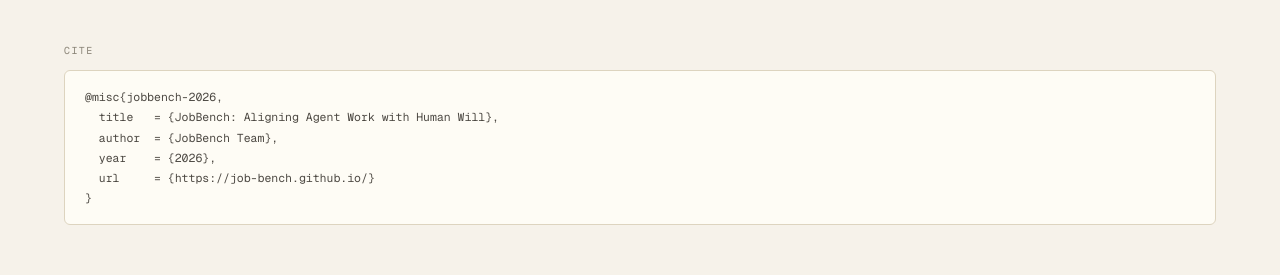
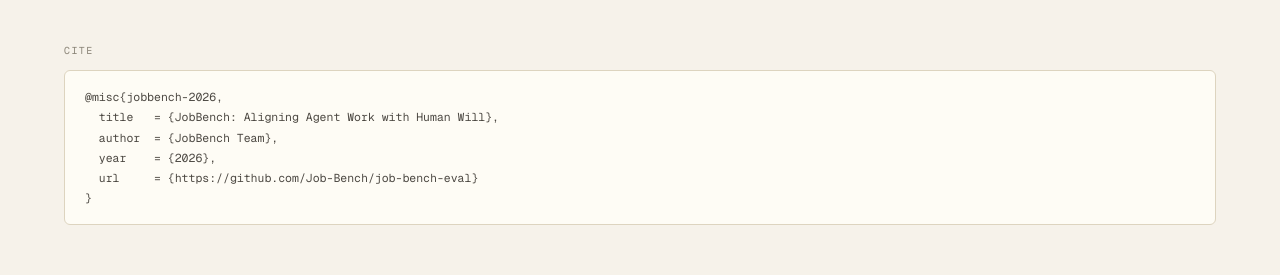
Before and after one commit to Job-Bench/Job-Bench.github.io, a Next.js app: page / in a window 1280 px wide. Shown: the part 7262-7537 px from the top of the page. Built offline with nearby package versions, Linux system fonts and the light colour scheme; a web font is replaced by a local one.

Commit message:
Update citation URL to job-bench-eval repo

```diff
--- a/src/app/page.tsx
+++ b/src/app/page.tsx
@@ -34,7 +34,7 @@
   title   = {JobBench: Aligning Agent Work with Human Will},
   author  = {JobBench Team},
   year    = {2026},
-  url     = {https://job-bench.github.io/}
+  url     = {https://github.com/Job-Bench/job-bench-eval}
 }`}</pre>
           </div>
         </section>
```
